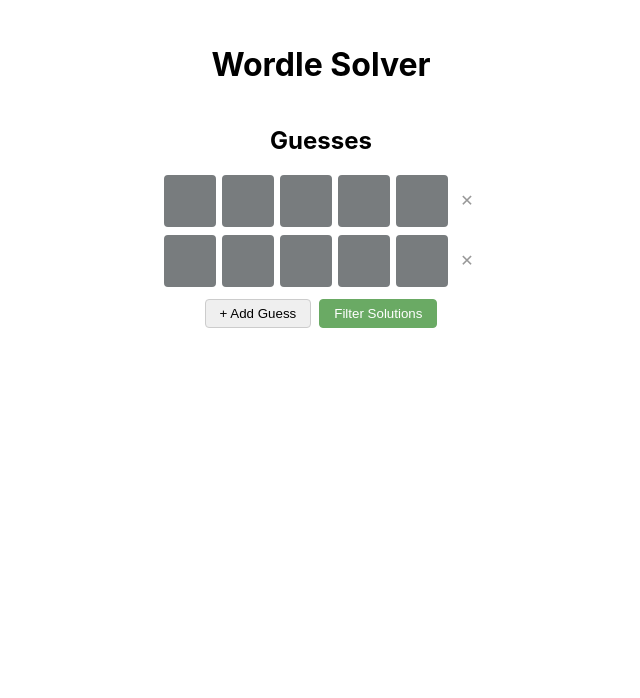
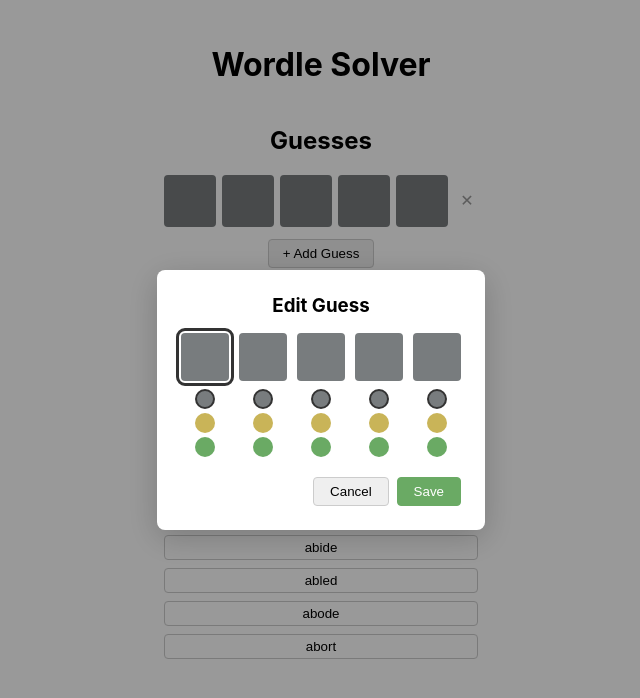
Before and after one commit to JPShankel/Solvle, a React (Create React App) app: page / in a window 1280 px wide. Both pictures are taken after a click on the button "+ Add Guess". Shown: the top 698 px of the page, without its empty margins (319-959 px from the left). Built offline with nearby package versions, Linux system fonts and the light colour scheme.

Commit message:
input improvements

```diff
--- a/src/App.css
+++ b/src/App.css
@@ -18,6 +18,12 @@
   display: flex;
   flex-direction: column;
   gap: 8px;
+}
+
+.empty-guesses {
+  color: #999;
+  font-style: italic;
+  padding: 8px 0;
 }
 
 .guess-row {
@@ -44,6 +50,18 @@
   gap: 8px;
   margin-top: 4px;
   justify-content: center;
+}
+
+.solution-btn {
+  padding: 4px 10px;
+  cursor: pointer;
+  border-radius: 4px;
+  border: 1px solid #ccc;
+  background: none;
+}
+
+.solution-btn:hover {
+  background-color: #f0f0f0;
 }
 
 .add-btn,
--- a/src/App.js
+++ b/src/App.js
@@ -1,4 +1,4 @@
-import { useState } from 'react';
+import { useEffect, useState } from 'react';
 import './App.css';
 import { useWordBank } from './WordBankContext';
 import WordGuess from './WordGuess';
@@ -8,7 +8,7 @@
 
 function App() {
   const wordBank = useWordBank();
-  const [guesses, setGuesses] = useState([{ id: 0, tiles: EMPTY_TILES() }]);
+  const [guesses, setGuesses] = useState([]);
   const [nextId, setNextId] = useState(1);
   const [solutions, setSolutions] = useState([]);
 
@@ -36,6 +36,12 @@
     setSolutions(results);
   }
 
+  useEffect(()=>
+  {
+    filterSolutions();
+  }
+  ,[guesses]);
+
   const handleSolutionClick = (e) =>
   {
     const {value} = e.target;
@@ -53,25 +59,30 @@
         <div className="guesses">
           <h2>Guesses</h2>
           <ul>
-            {guesses.map(g => (
+            {guesses.length === 0
+              ? <li className="empty-guesses">Click <strong>+ Add Guess</strong> to get started</li>
+              : guesses.map(g => (
                   <li key={g.id} className="guess-row">
-                <WordGuess tiles={g.tiles} onTilesChange={newTiles => updateTiles(g.id, newTiles)} />
+                    <WordGuess tiles={g.tiles} onTilesChange={newTiles => updateTiles(g.id, newTiles)} showDialog={true} />
                     <button className="remove-btn" onClick={() => removeGuess(g.id)}>✕</button>
                   </li>
-            ))}
+                ))
+            }
           </ul>
           <div className="guess-actions">
             <button className="add-btn" onClick={addGuess}>+ Add Guess</button>
-            <button className="filter-btn" onClick={filterSolutions}>Filter Solutions</button>
           </div>
-          {solutions.length > 0 && (
+          {guesses.length > 0 && (
             <div className="solutions">
               <h2>Possible Solutions</h2>
-              <ul>
+              {solutions.length === 0
+                ? <p className="no-solutions">No possible solutions found.</p>
+                : <ul>
                     {solutions.map((word, i) => (
-                  <button key={i} value={word} onClick={handleSolutionClick}>{word}</button>
+                      <button key={i} className="solution-btn" value={word} onClick={handleSolutionClick}>{word}</button>
                     ))}
                   </ul>
+              }
             </div>
           )}
         </div>
--- a/src/WordGuess.js
+++ b/src/WordGuess.js
@@ -10,8 +10,8 @@
   );
 }
 
-export default function WordGuess({ tiles, onTilesChange }) {
-  const [dialogOpen, setDialogOpen] = useState(false);
+export default function WordGuess({ tiles, onTilesChange, showDialog }) {
+  const [dialogOpen, setDialogOpen] = useState(showDialog);
 
   function handleSave(newTiles) {
     onTilesChange(newTiles);
--- a/src/WordGuessDialog.css
+++ b/src/WordGuessDialog.css
@@ -23,6 +23,11 @@
   flex-direction: column;
   align-items: center;
   gap: 8px;
+}
+
+.dialog-tile.focused .dialog-letter {
+  outline: 3px solid #333;
+  outline-offset: 2px;
 }
 
 .dialog-letter {
--- a/src/WordGuessDialog.js
+++ b/src/WordGuessDialog.js
@@ -5,7 +5,9 @@
 
 export default function WordGuessDialog({ tiles, onSave, onClose }) {
   const dialogRef = useRef(null);
+  const inputRefs = useRef([]);
   const [draft, setDraft] = useState(tiles.map(t => ({ ...t })));
+  const [focusedIndex, setFocusedIndex] = useState(0);
 
   useEffect(() => {
     dialogRef.current.showModal();
@@ -18,10 +20,15 @@
   function handleKeyDown(e, index) {
     if (/^[a-zA-Z]$/.test(e.key)) {
       updateDraft(index, { letter: e.key.toUpperCase() });
+      inputRefs.current[index + 1]?.focus();
       e.preventDefault();
     }
     if (e.key === 'Backspace') {
       updateDraft(index, { letter: '' });
+      if (index > 0)
+      {
+        inputRefs.current[index-1]?.focus();
+      }
       e.preventDefault();
     }
   }
@@ -42,14 +49,16 @@
       <h3>Edit Guess</h3>
       <div className="dialog-tiles">
         {draft.map((tile, i) => (
-          <div key={i} className="dialog-tile">
+          <div key={i} className={`dialog-tile ${focusedIndex === i ? 'focused' : ''}`}>
             <div className={`dialog-letter ${tile.color}`} onClick={() => cycleColor(i)}>
               <input
+                ref={el => inputRefs.current[i] = el}
                 maxLength={1}
                 value={tile.letter}
                 onKeyDown={e => handleKeyDown(e, i)}
                 onChange={() => {}}
                 onClick={e => e.stopPropagation()}
+                onFocus={() => setFocusedIndex(i)}
                 autoFocus={i === 0}
               />
             </div>
```
Lines whose indentation alone changed are shown as unchanged.
